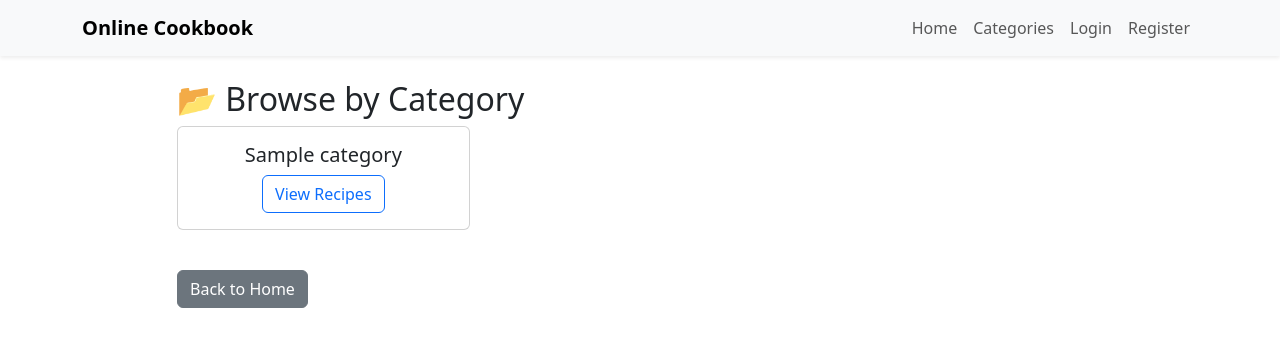
After one commit to Danut89/Project_Online_Cookbook, a Flask app: page /categories in a window 1280 px wide. The commit adds this page. Shown: the top 347 px of the page. Run offline with Flask 3, Linux system fonts and the light colour scheme; tables that the repository leaves empty hold one stand-in row (values such as "Sample post").

Commit message:
Implemented category browsing and fixed template path error

```diff
--- a/app/routes.py
+++ b/app/routes.py
@@ -206,3 +206,16 @@ def delete_comment(comment_id):
     db.session.commit()
     flash("Comment deleted.", "info")
     return redirect(url_for('main.view_recipe', recipe_id=comment.recipe_id))
+
+# 🔍 View all categories
+@main.route('/categories')
+def browse_categories():
+    categories = Category.query.order_by(Category.name).all()
+    return render_template('browse_categories.html', categories=categories)
+
+# 📂 View all recipes in a specific category
+@main.route('/category/<string:category_name>')
+def recipes_by_category(category_name):
+    category = Category.query.filter_by(name=category_name).first_or_404()
+    recipes = category.recipes.order_by(Recipe.created_at.desc()).all()
+    return render_template('home.html', recipes=recipes, selected_category=category.name)
--- a/app/templates/base.html
+++ b/app/templates/base.html
@@ -21,7 +21,11 @@
 
         <div class="collapse navbar-collapse" id="navbarNav">
             <ul class="navbar-nav ms-auto">
-                <li class="nav-item"><a class="nav-link" href="{{ url_for('main.home') }}">Home</a></li>
+                <li class="nav-item">
+                    <a class="nav-link" href="{{ url_for('main.home') }}">Home</a></li>
+                <li class="nav-item">
+                    <a class="nav-link" href="{{ url_for('main.browse_categories') }}">Categories</a>
+                </li>
 
                 {% if current_user.is_authenticated %}
                     <li class="nav-item"><a class="nav-link" href="{{ url_for('main.add_recipe') }}">Add Recipe</a></li>
--- /dev/null
+++ b/app/templates/browse_categories.html
@@ -0,0 +1,25 @@
+{% extends "base.html" %}
+{% block content %}
+<h2>📂 Browse by Category</h2>
+
+{% if categories %}
+    <div class="row">
+        {% for category in categories %}
+            <div class="col-md-4 mb-3">
+                <div class="card">
+                    <div class="card-body text-center">
+                        <h5 class="card-title">{{ category.name }}</h5>
+                        <a href="{{ url_for('main.recipes_by_category', category_name=category.name) }}" class="btn btn-outline-primary">
+                            View Recipes
+                        </a>
+                    </div>
+                </div>
+            </div>
+        {% endfor %}
+    </div>
+{% else %}
+    <p>No categories found.</p>
+{% endif %}
+
+<a href="{{ url_for('main.home') }}" class="btn btn-secondary mt-4">Back to Home</a>
+{% endblock %}
```
Also changed, not shown: app/static/uploads/pexels-catscoming-406152.jpg (added).
